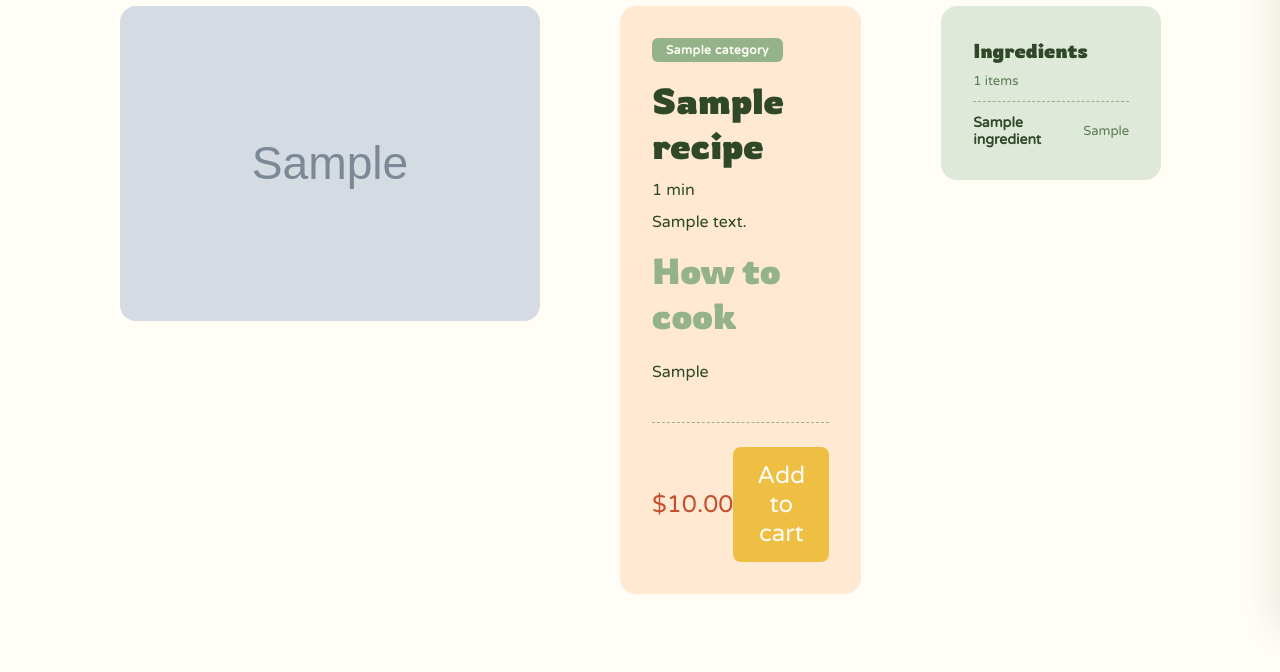
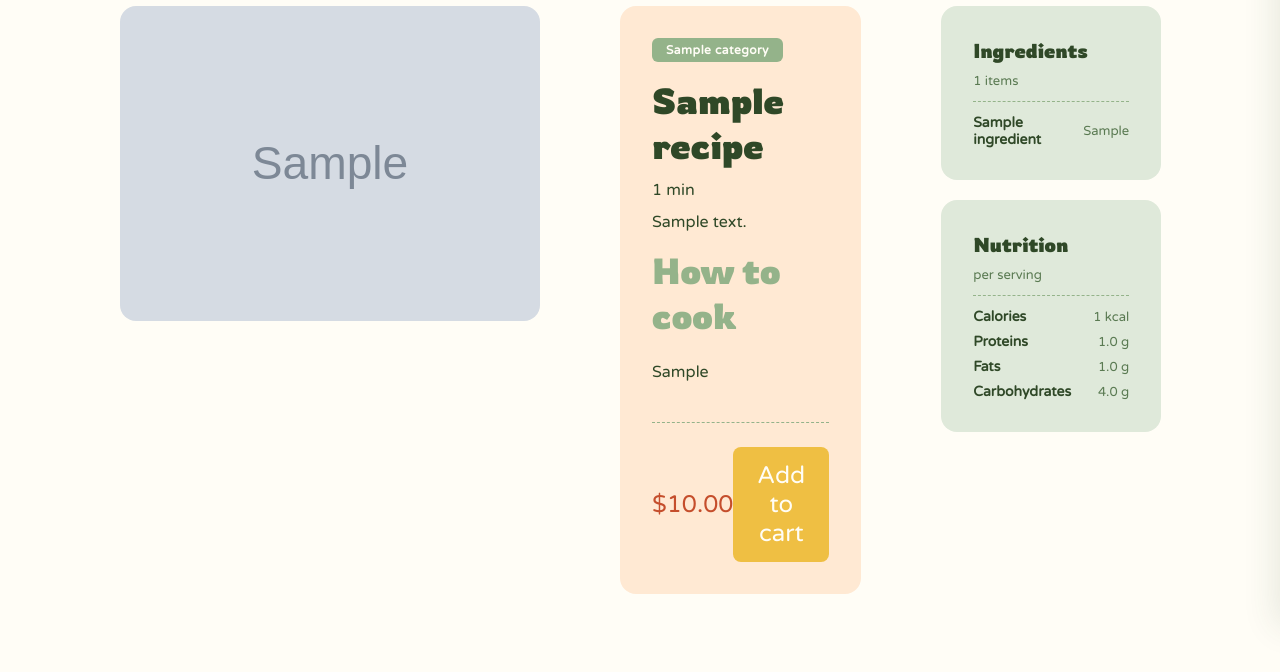
Before and after one commit to sixsixsixsamurai/solea, a Django app: a page that uses backend/templates/recipes/recipe_detail.html in a window 1280 px wide. Shown: the part 174-846 px from the top of the page. Run offline with Django 5.2, Linux system fonts and the light colour scheme; tables that the repository leaves empty hold one stand-in row (values such as "Sample post"); grey boxes marked "Sample" are stand-in pictures.

Commit message:
feat: add nutrition block and category badge colors on recipe detail page
- Add calories, proteins, fats, carbohydrates fields to Recipe model
- Group nutrition fields in admin under separate section
- Show nutrition block below ingredients on recipe detail page
- Color category badge by slug (protein = #EFBF43, vegan = #94B38A)

Co-Authored-By: Claude Sonnet 4.6 <noreply@anthropic.com>

```diff
--- a/backend/apps/recipes/admin.py
+++ b/backend/apps/recipes/admin.py
@@ -15,6 +15,10 @@ class RecipeAdmin(admin.ModelAdmin):
     search_fields = ['title', 'description']
     prepopulated_fields = {'slug': ('title',)}
     inlines = [RecipeIngredientInline]
+    fieldsets = [
+        (None, {'fields': ['title', 'slug', 'category', 'description', 'instructions', 'cook_time', 'price', 'image', 'is_active']}),
+        ('Nutrition (per serving)', {'fields': ['calories', 'proteins', 'fats', 'carbohydrates']}),
+    ]
 
 
 @admin.register(Category)
--- a/backend/apps/recipes/models.py
+++ b/backend/apps/recipes/models.py
@@ -24,6 +24,11 @@ class Recipe(models.Model):
     is_active = models.BooleanField(default=True)
     created_at = models.DateTimeField(auto_now_add=True)
 
+    calories = models.PositiveIntegerField(null=True, blank=True, help_text='kcal per serving')
+    proteins = models.DecimalField(max_digits=5, decimal_places=1, null=True, blank=True, help_text='grams')
+    fats = models.DecimalField(max_digits=5, decimal_places=1, null=True, blank=True, help_text='grams')
+    carbohydrates = models.DecimalField(max_digits=5, decimal_places=1, null=True, blank=True, help_text='grams')
+
     def __str__(self):
         return self.title
 
--- a/backend/static/css/main.css
+++ b/backend/static/css/main.css
@@ -540,6 +540,10 @@ h4 {
     align-self: flex-start;
 }
 
+.category-badge--protein {
+    background-color: #EFBF43;
+}
+
 .recipe-info h2 {
     margin-top: 4px;
 }
@@ -557,6 +561,13 @@ h4 {
     border-top: 1px dashed #94B38A;
     justify-content: space-between;
     align-items: center;
+}
+
+.recipe-side-blocks {
+    display: flex;
+    flex-direction: column;
+    gap: 20px;
+    align-self: flex-start;
 }
 
 .recipe-ingredients-block {
--- a/backend/templates/recipes/recipe_detail.html
+++ b/backend/templates/recipes/recipe_detail.html
@@ -14,7 +14,7 @@
 
         <div class="recipe-info">
             {% if recipe.category %}
-                <span class="category-badge">{{ recipe.category.name }}</span>
+                <span class="category-badge category-badge--{{ recipe.category.slug }}">{{ recipe.category.name }}</span>
             {% endif %}
             <h2>{{ recipe.title }}</h2>
             <div class="time">{{ recipe.cook_time_display }}</div>
@@ -34,6 +34,7 @@
             </div>
         </div>
 
+        <div class="recipe-side-blocks">
             {% if recipe.ingredients.all %}
             <div class="recipe-ingredients-block">
                 <h3 class="ingredients-block-title">Ingredients</h3>
@@ -49,6 +50,41 @@
                 </ul>
             </div>
             {% endif %}
+
+            {% if recipe.calories or recipe.proteins or recipe.fats or recipe.carbohydrates %}
+            <div class="recipe-ingredients-block">
+                <h3 class="ingredients-block-title">Nutrition</h3>
+                <span class="ingredients-count">per serving</span>
+                <div class="decor-ing"></div>
+                <ul class="ingredients-detail-list">
+                    {% if recipe.calories %}
+                    <li class="ingredients-detail-item">
+                        <span class="ing-name">Calories</span>
+                        <span class="ing-qty">{{ recipe.calories }} kcal</span>
+                    </li>
+                    {% endif %}
+                    {% if recipe.proteins %}
+                    <li class="ingredients-detail-item">
+                        <span class="ing-name">Proteins</span>
+                        <span class="ing-qty">{{ recipe.proteins }} g</span>
+                    </li>
+                    {% endif %}
+                    {% if recipe.fats %}
+                    <li class="ingredients-detail-item">
+                        <span class="ing-name">Fats</span>
+                        <span class="ing-qty">{{ recipe.fats }} g</span>
+                    </li>
+                    {% endif %}
+                    {% if recipe.carbohydrates %}
+                    <li class="ingredients-detail-item">
+                        <span class="ing-name">Carbohydrates</span>
+                        <span class="ing-qty">{{ recipe.carbohydrates }} g</span>
+                    </li>
+                    {% endif %}
+                </ul>
+            </div>
+            {% endif %}
+        </div>
     </div>
 </div>
 {% endblock %}
```
Also changed, not shown: backend/apps/recipes/migrations/0003_recipe_calories_recipe_carbohydrates_recipe_fats_and_more.py (added). Lines whose indentation alone changed are shown as unchanged.
